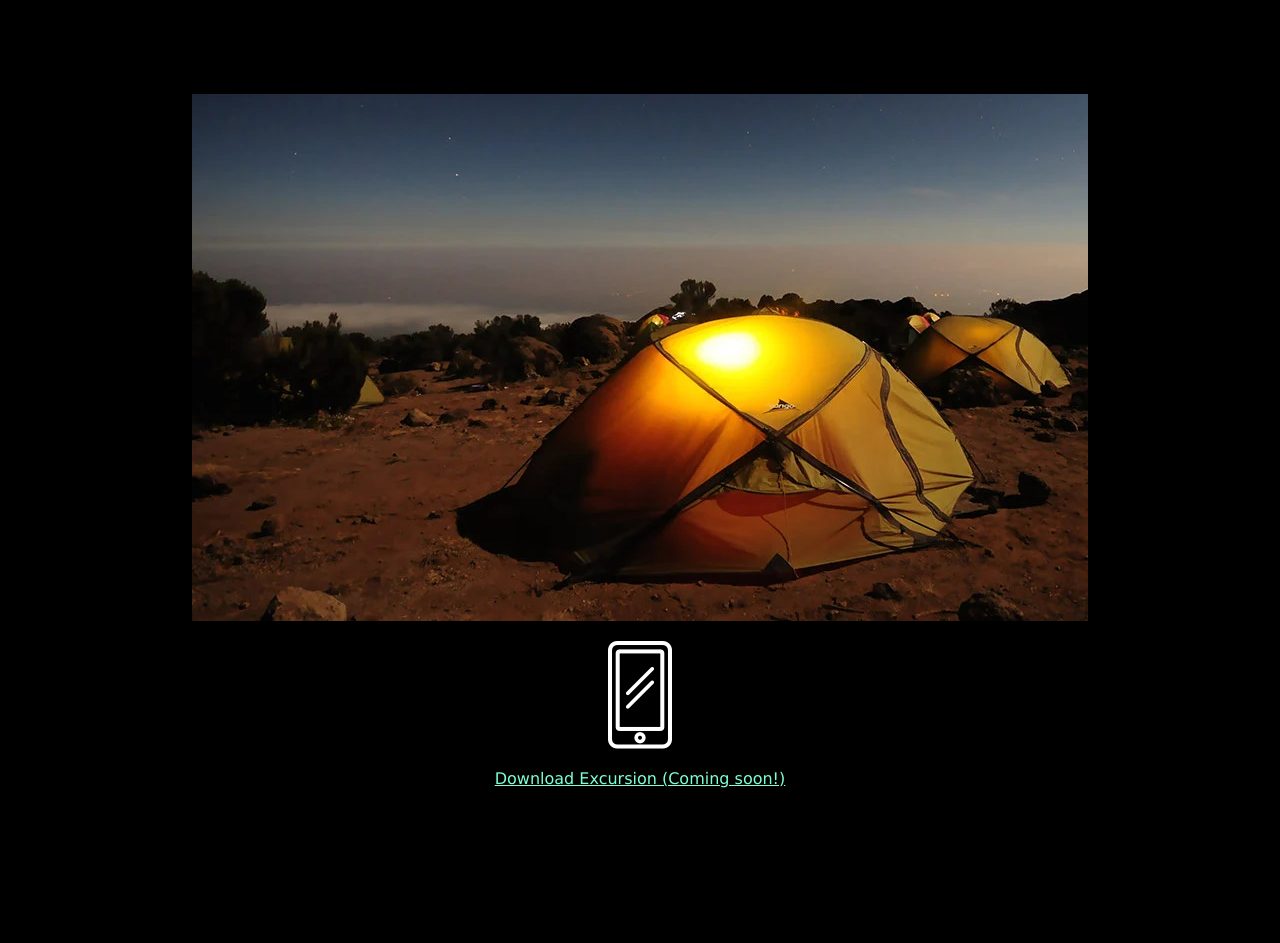
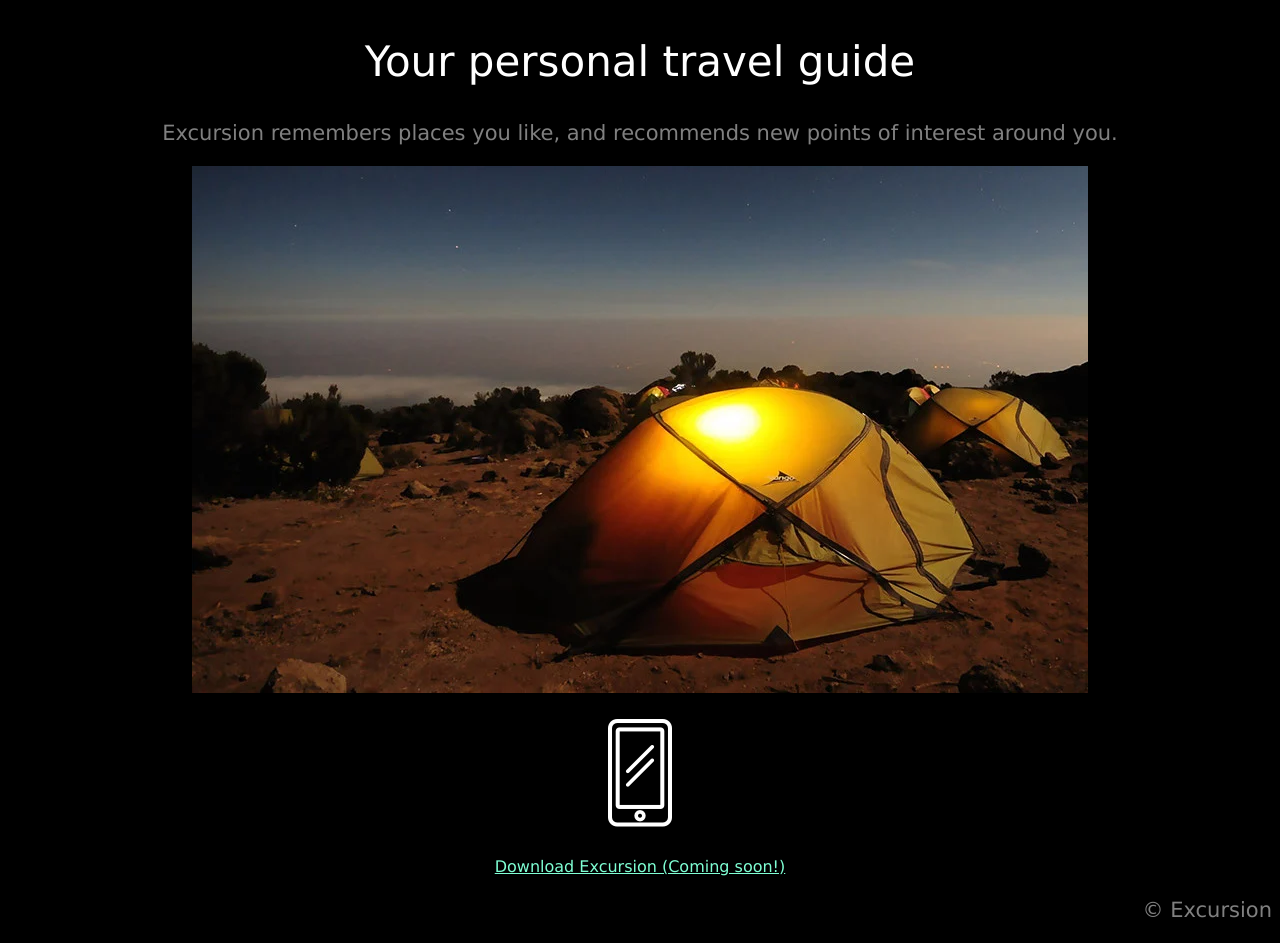
Before and after one commit to VincentCMLejeune/excursion, a plain HTML site: page index.html in a window 1280 px wide. Shown: the part 323-1266 px from the top of the page. Before the commit the page ends 1162 px from the top, so only its background shows below. Drawn offline with Linux system fonts and the light colour scheme.

Commit message:
Styled index.html

```diff
--- a/resources/css/style.css
+++ b/resources/css/style.css
@@ -11,11 +11,14 @@ h1 {
 }
 
 h2 {
-
+  font-weight: 300;
+  font-size: 42px;
+  color: white;
 }
 
 p {
-
+  font-size: 21px;
+  color: gray;
 }
 
 a {
@@ -24,5 +27,6 @@ a {
 }
 
 footer p {
-
+  text-align: right;
+  color: gray;
 }
```
